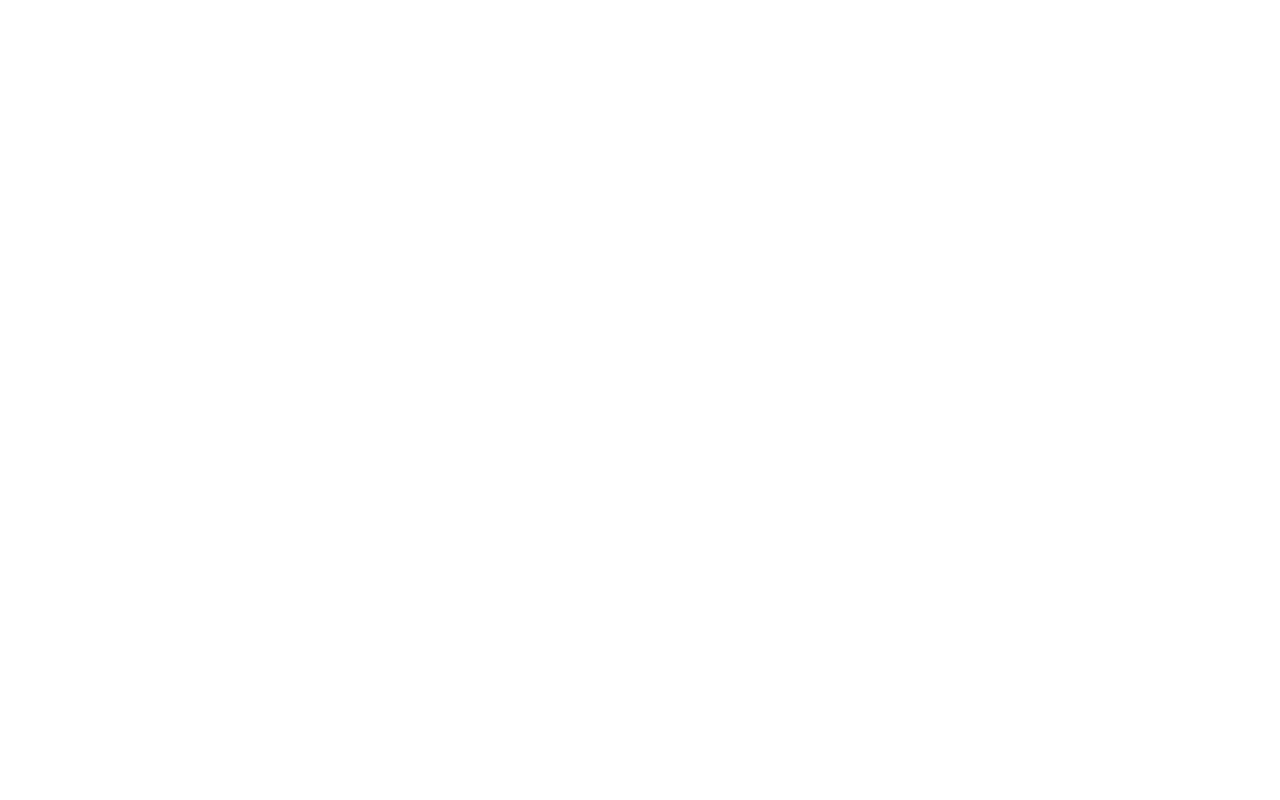
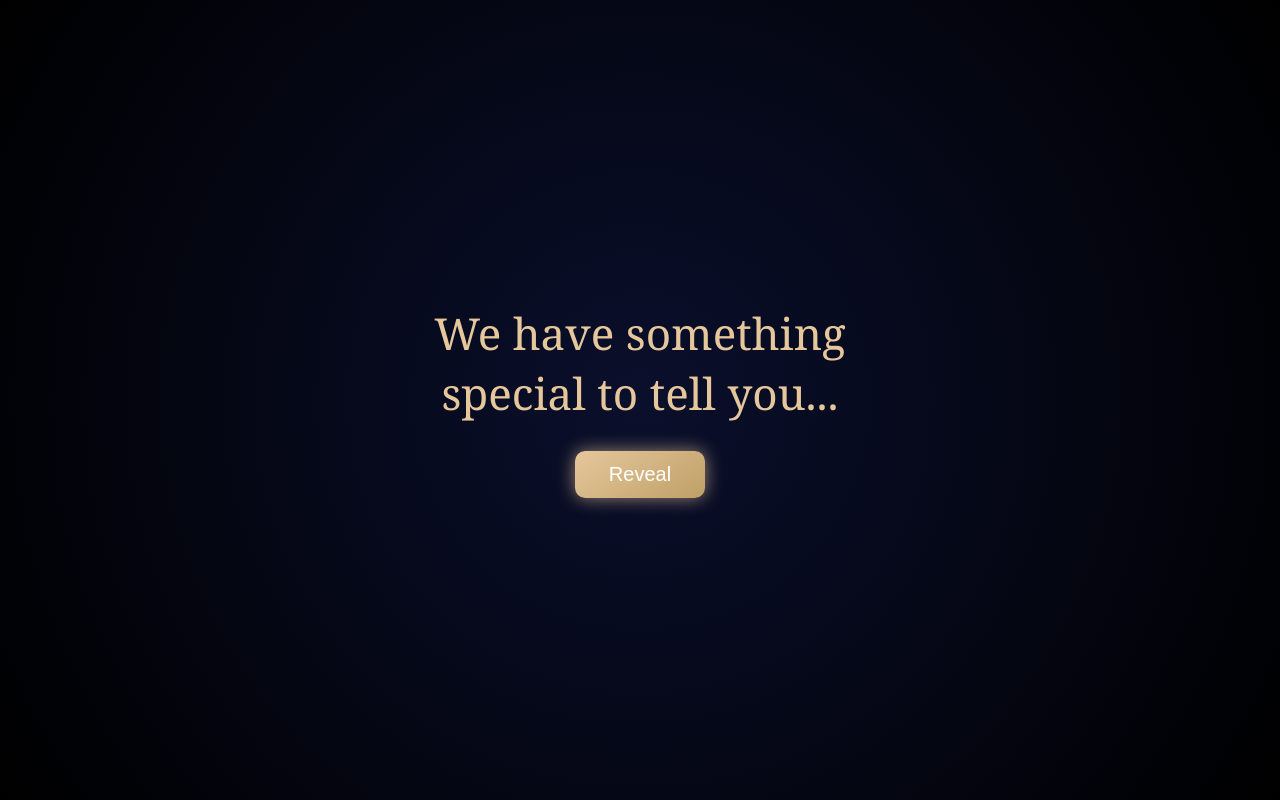
Before and after one commit to SaiVenkatesh31/vp, a plain HTML site: page index.html in a window 1280 px wide. Drawn offline with Linux system fonts and the light colour scheme.

Commit message:
Update style.css

```diff
--- a/style.css
+++ b/style.css
@@ -1,56 +1,56 @@
-* {
-  margin: 0;
-  padding: 0;
-  box-sizing: border-box;
-  font-family: 'Playfair Display', serif;
+* { margin: 0; padding: 0; box-sizing: border-box; }
+html, body { height: 100%; }
+
+.page{
+  position: fixed;
+  inset: 0;
+  width: 100%;
+  height: 100vh;
+  opacity: 0;
+  pointer-events: none;
+  transition: opacity 0.6s ease;
 }
 
-body {
-  overflow: hidden;
+/* Visible page */
+.page.show{
+  opacity: 1;
+  pointer-events: auto;
 }
 
-/* Page System */
-.page {
-  position: absolute;
-  width: 100%;
-  height: 100vh;
-  transition: opacity 1s ease;
-  opacity: 0;
+/* PAGE 1 styling */
+.page1{
+  display: grid;
+  place-items: center;
+  background: radial-gradient(circle at center, #0a0f2c 0%, #000 100%);
+  color: #e6c79c;
+  text-align: center;
+  padding: 24px;
 }
 
-.page.active {
-  opacity: 1;
-  z-index: 2;
+.card h1{
+  font-family: Georgia, "Times New Roman", serif;
+  font-weight: 400;
+  font-size: clamp(24px, 5vw, 44px);
+  margin-bottom: 28px;
 }
 
-/* FIRST PAGE */
-.page1 {
-  display: flex;
-  justify-content: center;
-  align-items: center;
-  text-align: center;
-  background: radial-gradient(circle at center, #0a0f2c 0%, #000 100%);
-  color: #e6c79c;
+button{
+  padding: 12px 34px;
+  font-size: clamp(16px, 4vw, 20px);
+  border: 0;
+  border-radius: 10px;
+  cursor: pointer;
+  color: #fff;
+  background: linear-gradient(145deg, #e6c79c, #bfa067);
+  box-shadow: 0 0 18px rgba(255,215,170,0.6);
 }
 
-.page1 h1 {
-  font-size: clamp(24px, 5vw, 42px);
-  margin-bottom: 30px;
+/* PAGE 2 = FULL SCREEN IMAGE */
+.page2{
+  /* IMPORTANT: file name must match what you saved */
+  background-image: url("reveal.png");
+  background-repeat: no-repeat;
+  background-position: center center;
+  background-size: cover;        /* fills the whole screen */
+  background-color: #f6d6e3;     /* fallback if image fails */
 }
-
-button {
-  padding: 12px 35px;
-  font-size: clamp(16px, 4vw, 20px);
-  background: linear-gradient(145deg, #e6c79c, #bfa067);
-  border: none;
-  border-radius: 10px;
-  color: white;
-  cursor: pointer;
-  box-shadow: 0 0 15px rgba(255,215,170,0.6);
-}
-
-/* SECOND PAGE */
-.page2 {
-  background: url("reveal.jpg") no-repeat center center;
-  background-size: cover;
-}
```
